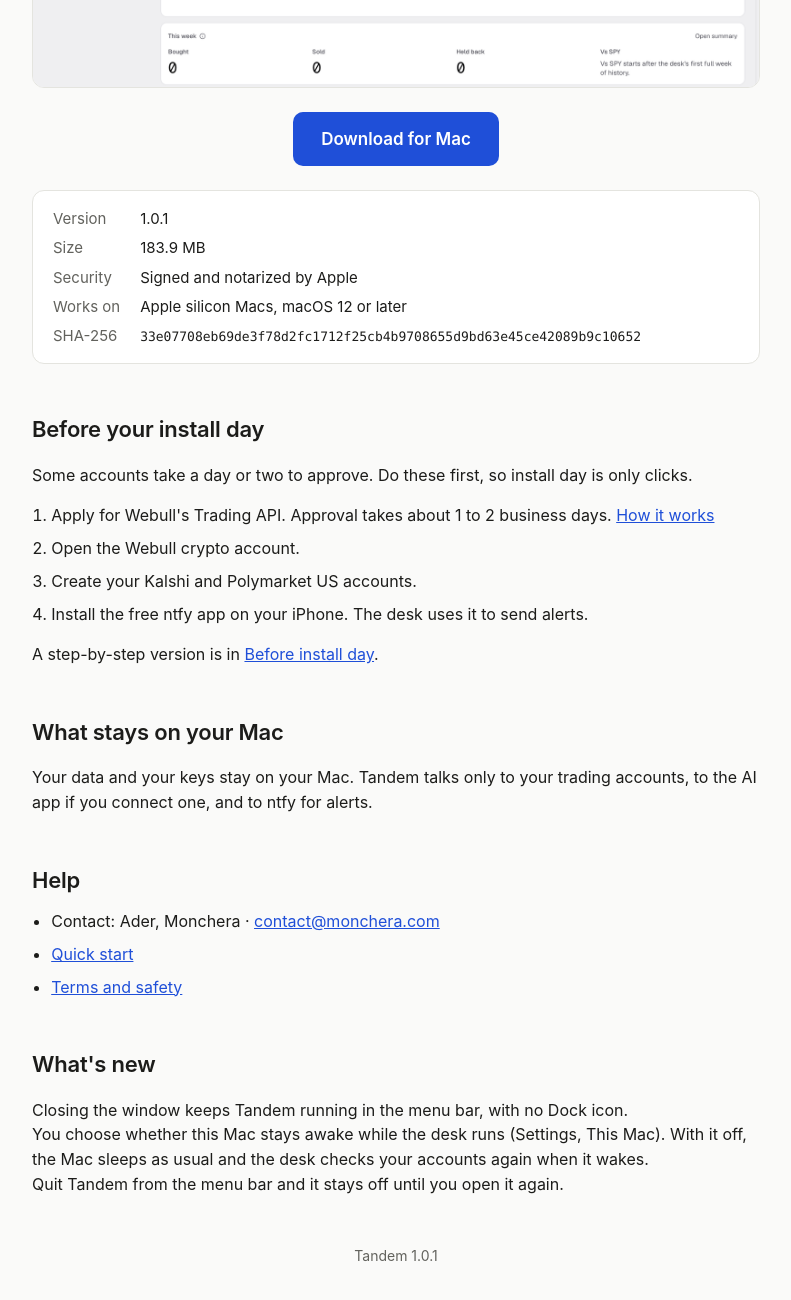
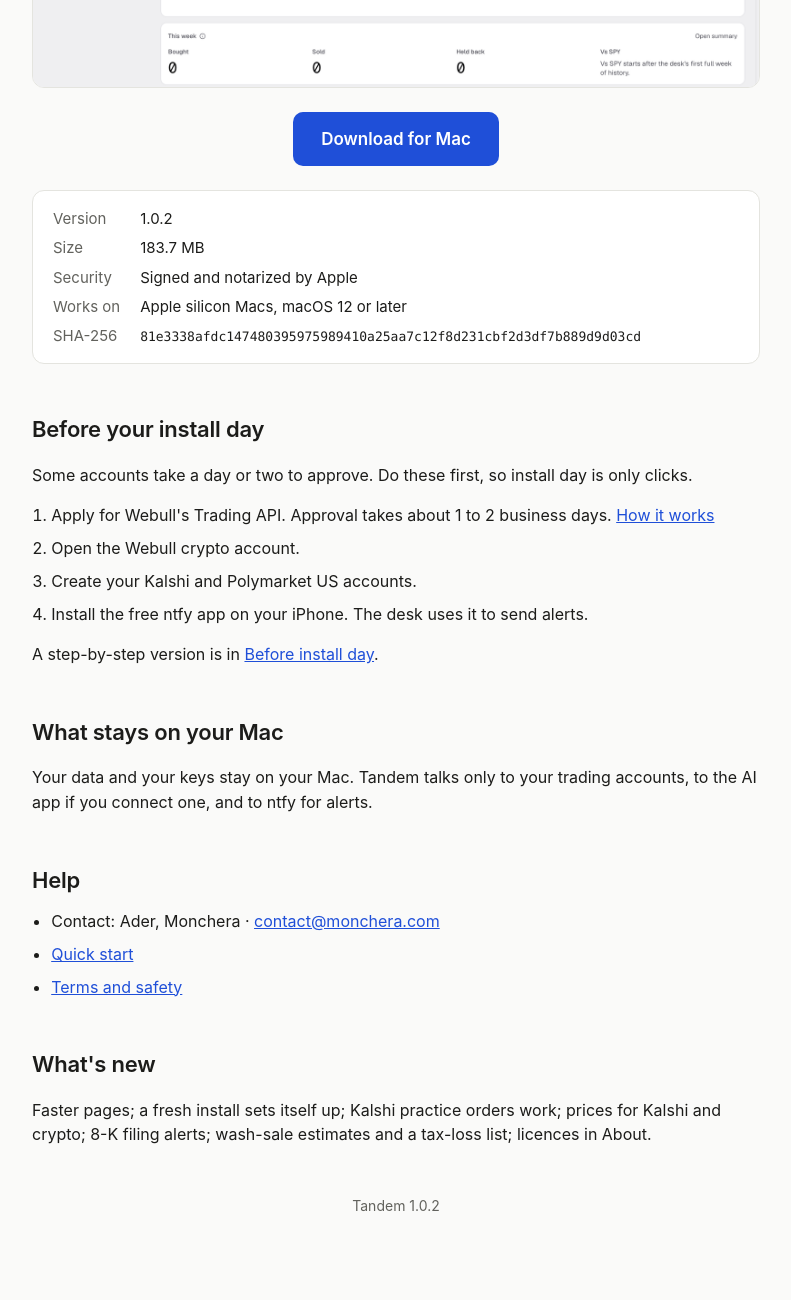
Before and after one commit to adersouza/tandem-releases, a plain HTML site: page index.html in a window 1280 px wide. Shown: the part 650-1950 px from the top of the page, without its empty margins (244-1035 px from the left). Drawn offline with Linux system fonts and the light colour scheme.

Commit message:
Tandem 1.0.2

```diff
--- a/index.html
+++ b/index.html
@@ -55,14 +55,14 @@ footer { margin-top: 48px; color: var(--muted); font-size: 14px; text-align: cen
 
   <img class="shot" src="overview.png" alt="The Tandem Overview on day 3 of the practice week: value, positions, routines, return and this week">
 
-  <div class="cta"><a class="button" href="https://github.com/adersouza/tandem-releases/releases/download/v1.0.1/Tandem-1.0.1.dmg">Download for Mac</a></div>
+  <div class="cta"><a class="button" href="https://github.com/adersouza/tandem-releases/releases/download/v1.0.2/Tandem-1.0.2.dmg">Download for Mac</a></div>
 
   <dl class="facts">
-    <dt>Version</dt><dd>1.0.1</dd>
-    <dt>Size</dt><dd>183.9 MB</dd>
+    <dt>Version</dt><dd>1.0.2</dd>
+    <dt>Size</dt><dd>183.7 MB</dd>
     <dt>Security</dt><dd>Signed and notarized by Apple</dd>
     <dt>Works on</dt><dd>Apple silicon Macs, macOS 12 or later</dd>
-    <dt>SHA-256</dt><dd><code>33e07708eb69de3f78d2fc1712f25cb4b9708655d9bd63e45ce42089b9c10652</code></dd>
+    <dt>SHA-256</dt><dd><code>81e3338afdc147480395975989410a25aa7c12f8d231cbf2d3df7b889d9d03cd</code></dd>
   </dl>
 
   <section id="before">
@@ -93,12 +93,10 @@ footer { margin-top: 48px; color: var(--muted); font-size: 14px; text-align: cen
 
   <section id="new">
     <h2>What's new</h2>
-    <p class="notes">Closing the window keeps Tandem running in the menu bar, with no Dock icon.
-You choose whether this Mac stays awake while the desk runs (Settings, This Mac). With it off, the Mac sleeps as usual and the desk checks your accounts again when it wakes.
-Quit Tandem from the menu bar and it stays off until you open it again.</p>
+    <p class="notes">Faster pages; a fresh install sets itself up; Kalshi practice orders work; prices for Kalshi and crypto; 8-K filing alerts; wash-sale estimates and a tax-loss list; licences in About.</p>
   </section>
 
-  <footer>Tandem 1.0.1</footer>
+  <footer>Tandem 1.0.2</footer>
 </main>
 </body>
 </html>
```
Also changed, not shown: appcast.xml (+9 -0 lines), 2 other files.
